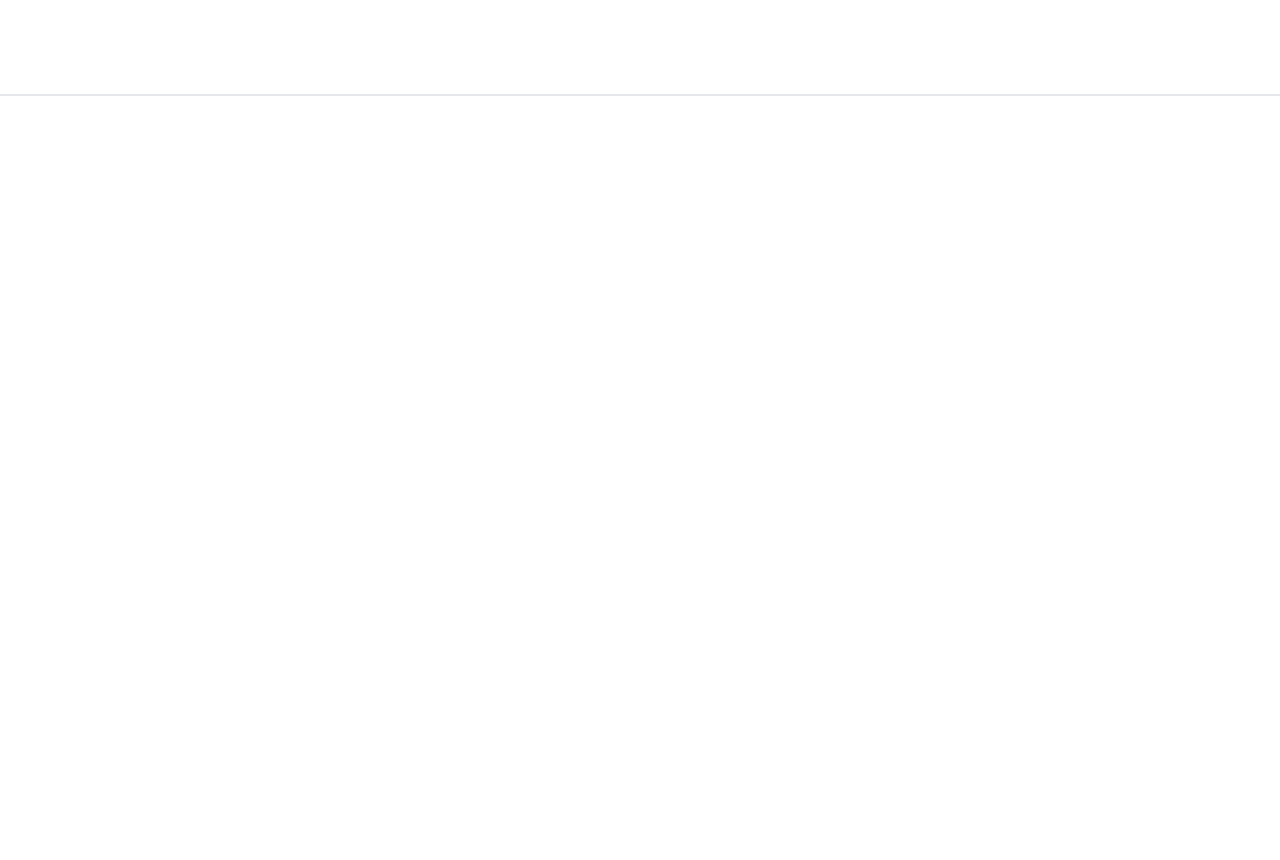
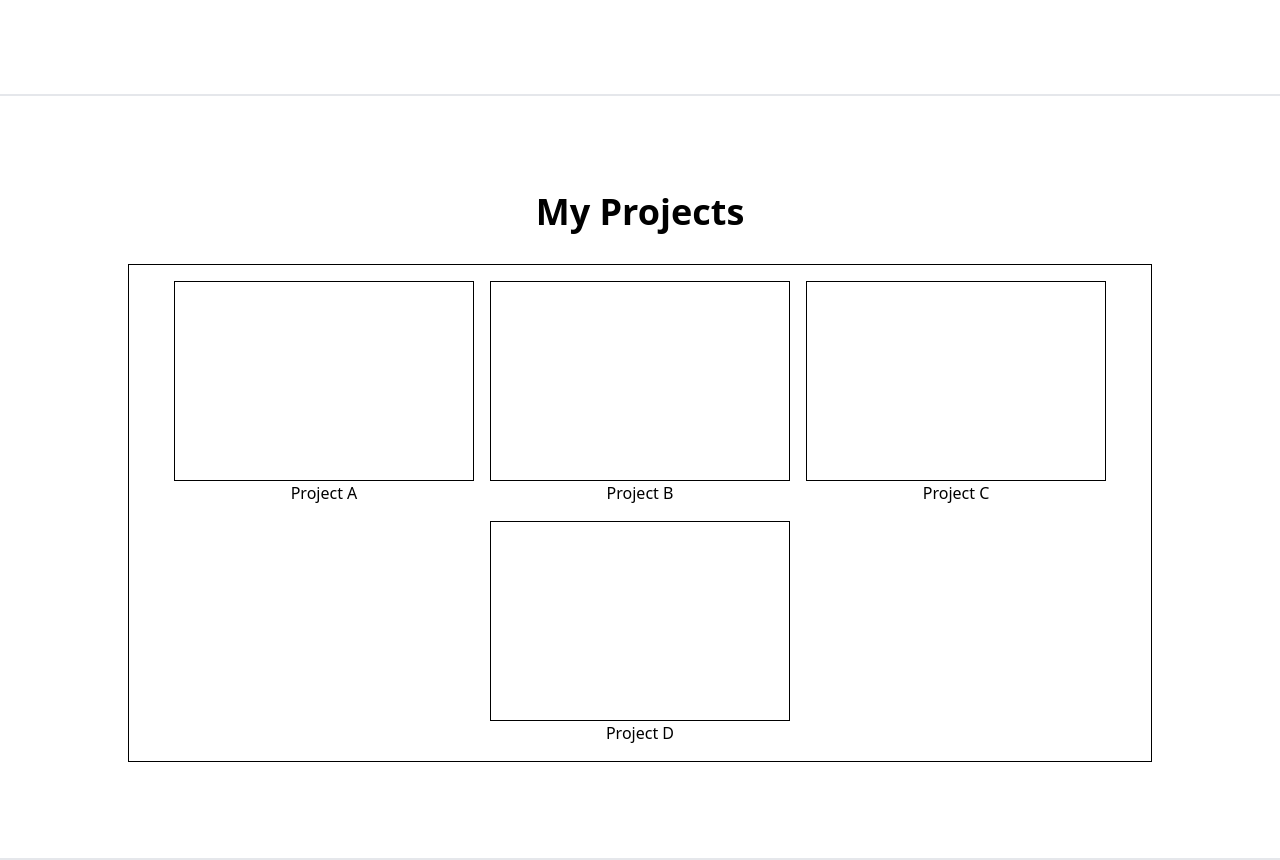
Before and after one commit to WawanC/portfolio, a Next.js app: page / in a window 1280 px wide. Shown: the part 1730-2590 px from the top of the page. Before the commit the page ends 1826 px from the top, so only its background shows below. Built offline with nearby package versions, Linux system fonts and the light colour scheme.

Commit message:
add projects section

```diff
--- /dev/null
+++ b/components/projects.tsx
@@ -0,0 +1,24 @@
+const ProjectsData = [
+  { name: "Project A" },
+  { name: "Project B" },
+  { name: "Project C" },
+  { name: "Project D" },
+];
+
+const Projects = () => {
+  return (
+    <section className="flex flex-col py-24 justify-center items-center gap-8 border-b-2">
+      <h1 className="font-bold text-4xl">My Projects</h1>
+      <div className="border border-black flex p-4 gap-4 flex-wrap justify-center w-[80%]">
+        {ProjectsData.map((project) => (
+          <div className="flex flex-col justify-center items-center">
+            <div className="w-[300px] h-[200px] border border-black"></div>
+            <h1>{project.name}</h1>
+          </div>
+        ))}
+      </div>
+    </section>
+  );
+};
+
+export default Projects;
--- a/pages/index.tsx
+++ b/pages/index.tsx
@@ -2,6 +2,7 @@ import type { NextPage } from "next";
 import AboutMe from "../components/aboutme";
 import Hero from "../components/hero";
 import NavBar from "../components/navbar";
+import Projects from "../components/projects";
 import Techs from "../components/techs";
 
 const Home: NextPage = () => {
@@ -11,6 +12,7 @@ const Home: NextPage = () => {
       <Hero />
       <AboutMe />
       <Techs />
+      <Projects />
     </>
   );
 };
```
